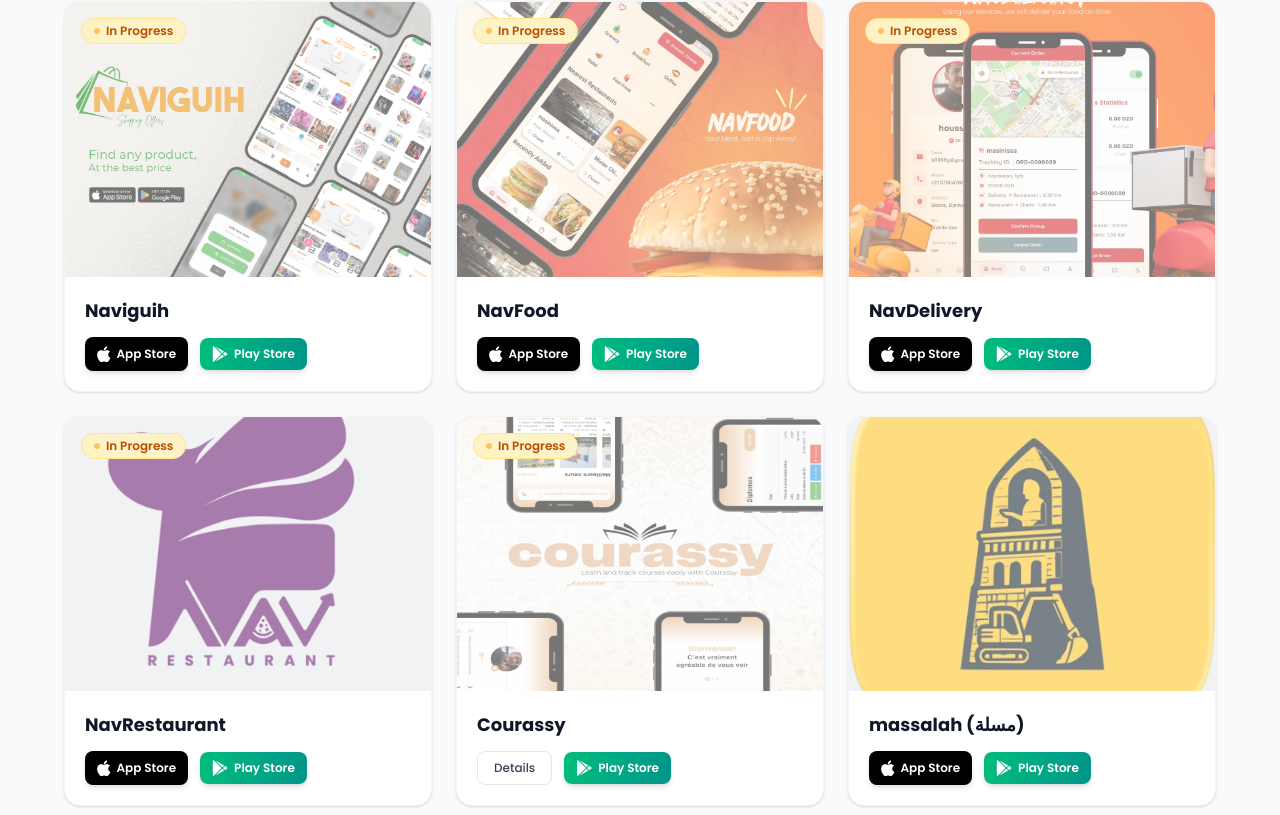
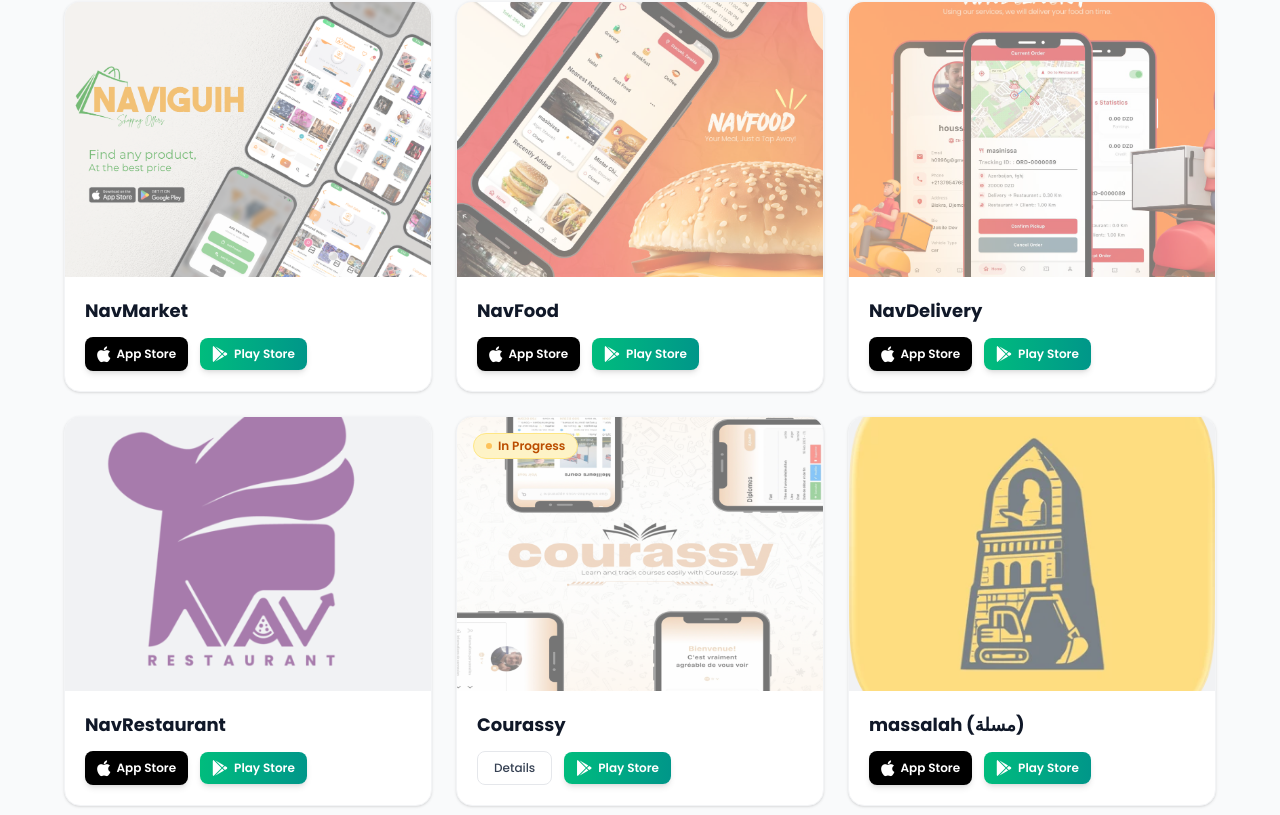
Before and after one commit to h0996g/portfolio, a Next.js app: page / in a window 1280 px wide. Shown: the part 3894-4709 px from the top of the page. Built offline with nearby package versions, Linux system fonts and the light colour scheme.

Commit message:
Rename Naviguih to NavMarket and remove inProgress status from project cards

```diff
--- a/src/components/Projects.tsx
+++ b/src/components/Projects.tsx
@@ -31,9 +31,8 @@ interface ProjectCard {
 
 const projects: ProjectCard[] = [
   {
-    title: "Naviguih",
+    title: "NavMarket",
     image: "/naviguih.png",
-    inProgress: true,
     appStore:
       "https://apps.apple.com/hk/app/naviguih/id6739255560?l=en-GB&platform=iphone",
     playStore: "https://play.google.com/store/apps/details?id=com.naviguih.app",
@@ -41,7 +40,6 @@ const projects: ProjectCard[] = [
   {
     title: "NavFood",
     image: "/navfood.png",
-    inProgress: true,
     appStore:
       "https://apps.apple.com/dz/app/navfood/id6742744572?platform=iphone",
     playStore:
@@ -50,7 +48,6 @@ const projects: ProjectCard[] = [
   {
     title: "NavDelivery",
     image: "/navdelivery.png",
-    inProgress: true,
     appStore:
       "https://apps.apple.com/dz/app/navdelivery/id6745877102?platform=iphone",
     playStore:
@@ -59,7 +56,6 @@ const projects: ProjectCard[] = [
   {
     title: "NavRestaurant",
     image: "/navRestaurant.png",
-    inProgress: true,
     appStore: "https://apps.apple.com/us/app/navrestaurant/id6751362901",
     playStore:
       "https://play.google.com/store/apps/details?id=com.sarlkig.NavRestaurant",
```
